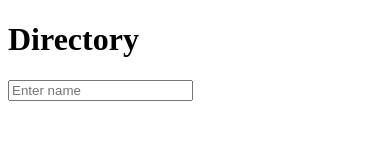
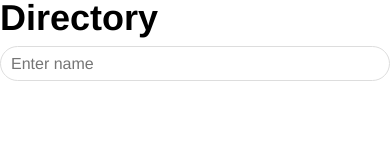
Before and after one commit to tlkiong/cordovaTutorial, a plain HTML site: page www/index.html in a window 390 px wide. Drawn offline with Linux system fonts and the light colour scheme; some packages are replaced by stand-ins of ours.

Commit message:
Added dependencies to handlebar.js and ratchet

```diff
--- a/www/index.html
+++ b/www/index.html
@@ -4,15 +4,21 @@
 <head>
     <meta charset="utf-8">
     <meta name="viewport" content="width=device-width, initial-scale=1.0, user-scalable=no, minimum-scale=1.0, maximum-scale=1.0">
+
+    <link href="assets/ratchet/css/ratchet.css" rel="stylesheet">
+    <link href="assets/css/styles.css" rel="stylesheet">
+
 </head>
 
 <body>
 
     <script src="lib/jquery.js"></script>
     <script src="js/services/memory/EmployeeService.js"></script>
+    <script src="lib/handlebars.js"></script>
     <script src="js/app.js"></script>
     <script src="cordova.js"></script>
     <script src="lib/fastclick.js"></script>
+
 </body>
 
 </html>
```
